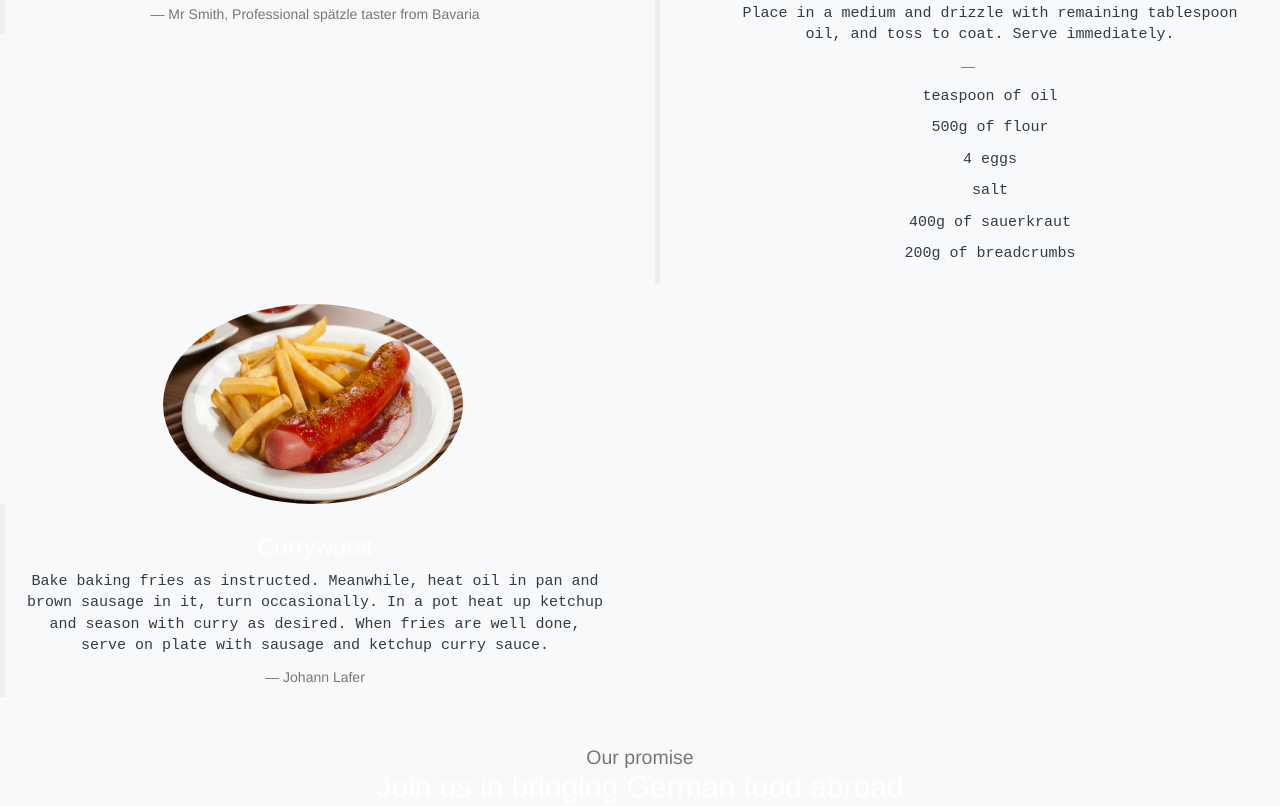
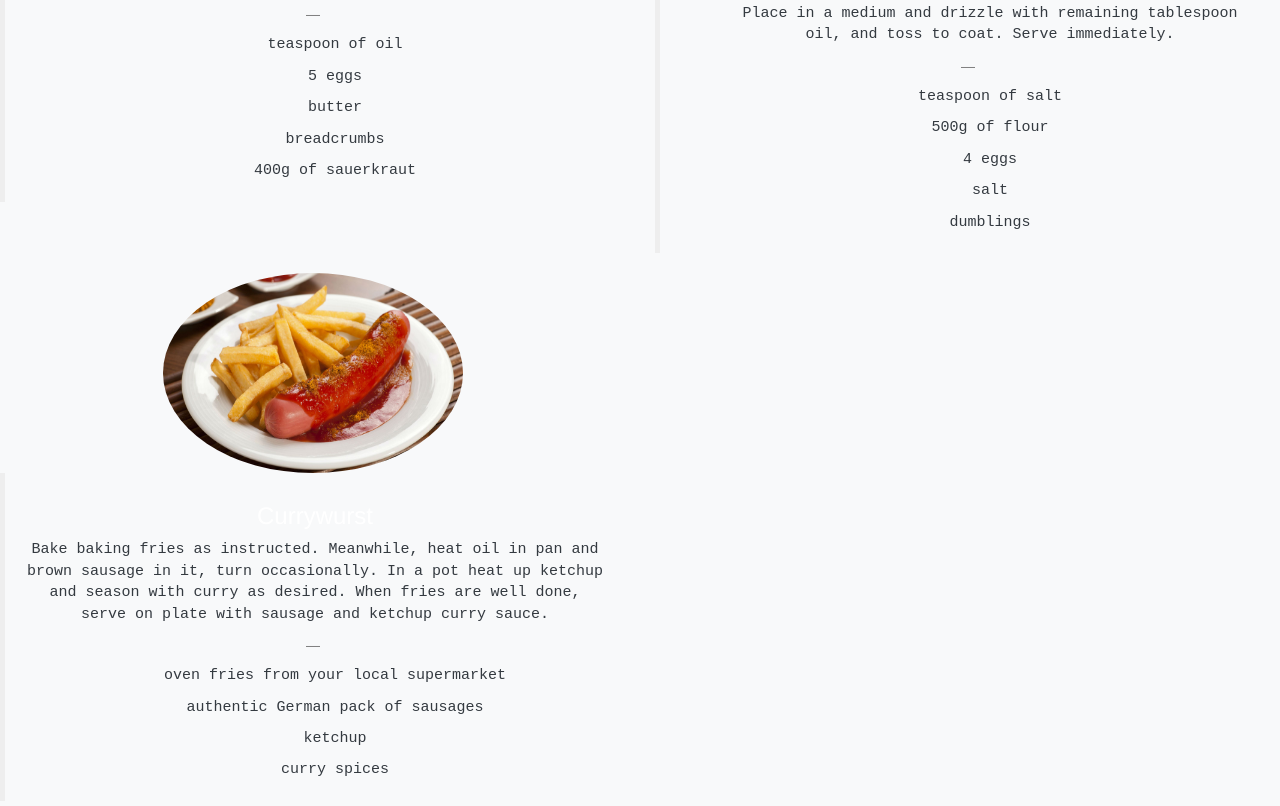
Before and after one commit to Louisahaas/Group-Project-2, a plain HTML site: page index.html in a window 1280 px wide. Shown: the part 1063-1869 px from the top of the page. Drawn offline with Linux system fonts and the light colour scheme.

Commit message:
swss
wsw

```diff
--- a/index.html
+++ b/index.html
@@ -43,7 +43,15 @@ When the spaetzle float to the top of the pot, drain them. Place half of the spa
 In a separate pan melt the butter and add breadcrumbs just long enough to moisten them. Top the spaetzle with the breadcrumbs.
 Place in a preheated oven at 200 C for 15 minutes.
 This is also delicious reheated the next day with a little bit of butter.</p>
-      <small>Mr Smith, Professional spätzle taster from Bavaria</small>
+      <small>
+        <p>
+          <ol>teaspoon of oil </ol>
+<ol> 5 eggs </ol>
+<ol>butter </ol>
+<ol>breadcrumbs </ol>
+          <ol> 400g of sauerkraut </ol> </p>
+
+            </small>
       </blockquote>
       </div>
     <div class="col-sm-6">
@@ -58,12 +66,12 @@ This is also delicious reheated the next day with a little bit of butter.</p>
 </p>
       <small>
         <p>
-<ol> teaspoon of oil </ol>
+<ol> teaspoon of salt </ol>
 <ol>500g of flour </ol>
 <ol>4 eggs </ol>
 <ol> salt </ol>
-<ol> 400g of sauerkraut </ol>
-<ol> 200g of breadcrumbs </ol> </p>
+<ol> dumblings </ol>
+ </p>
 
       </small>
         </blockquote>
@@ -76,7 +84,14 @@ This is also delicious reheated the next day with a little bit of butter.</p>
 Meanwhile, heat oil in pan and brown sausage in it, turn occasionally.
 In a pot heat up ketchup and season with curry as desired.
 When fries are well done, serve on plate with sausage and ketchup curry sauce.</p>
-      <small>Johann Lafer</small>
+      <small>
+<p>
+  <ol> oven fries from your local supermarket </ol>
+  <ol>authentic German pack of sausages </ol>
+  <ol> ketchup </ol>
+  <ol> curry spices </ol> </p>
+
+  </small>
         </blockquote>
     </div>
   </div>
```
